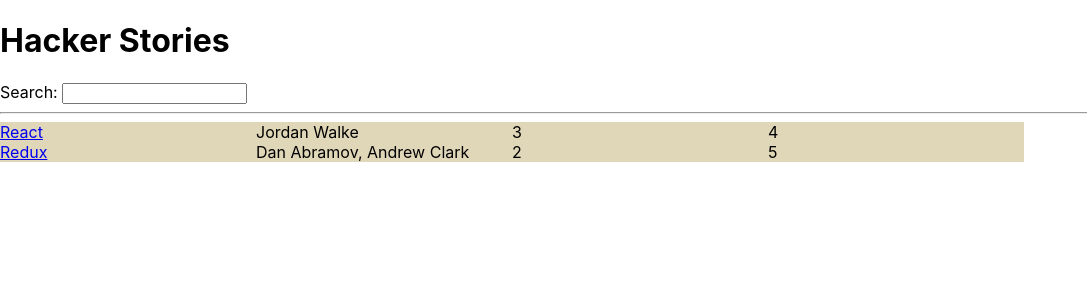
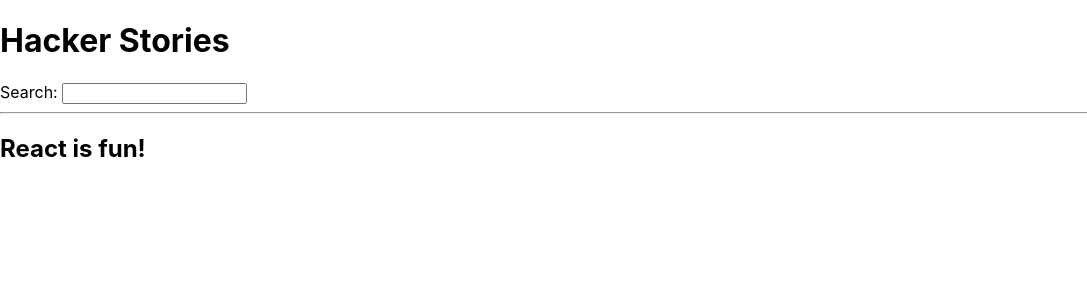
Before and after one commit to mmaruniak/s-rji-hacker-stories, a React (Create React App) app: page / in a window 1280 px wide. Shown: the top 300 px of the page, without its empty margins (0-1087 px from the left). Built offline with nearby package versions, Linux system fonts and the light colour scheme.

Commit message:
Update App.js

```diff
--- a/src/App.js
+++ b/src/App.js
@@ -1,24 +1,5 @@
 import React from "react";
 import "./App.css";
-
-const list = [
-  {
-    title: "React",
-    url: "https://reactjs.org/",
-    author: "Jordan Walke",
-    num_comments: 3,
-    points: 4,
-    objectID: 0,
-  },
-  {
-    title: "Redux",
-    url: "https://redux.js.org/",
-    author: "Dan Abramov, Andrew Clark",
-    num_comments: 2,
-    points: 5,
-    objectID: 1,
-  },
-];
 
 const App = () => (
   <div>
@@ -26,20 +7,12 @@
     <label htmlFor="search">Search: </label>
     <input id="search" type="text" />
     <hr />
-    <List />
+    <Header />
   </div>
 );
 
-const List = () =>
-  list.map((item) => (
-    <div key={item.objectID} className="container">
-      <span>
-        <a href={item.url}>{item.title}</a>
-      </span>
-      <span>{item.author}</span>
-      <span>{item.num_comments}</span>
-      <span>{item.points}</span>
-    </div>
-  ));
+const Header = () => {
+  return <h2> React is fun!</h2>;
+};
 
 export default App;
```
